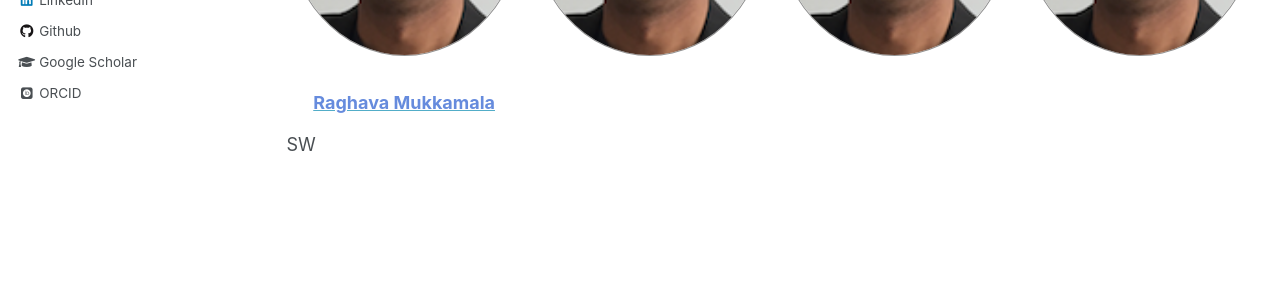
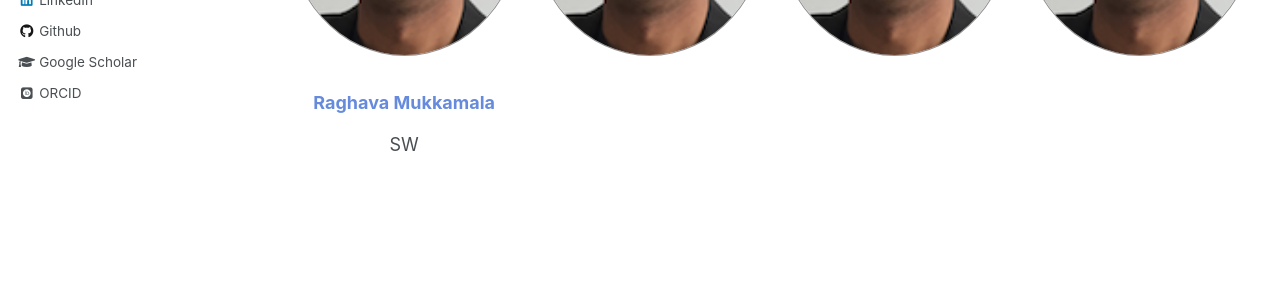
Before and after one commit to cbsBDA/cbsBDA-homepage, a Jekyll site: the page built from _pages/team.md, in a window 1280 px wide. Shown: the part 387-687 px from the top of the page. Built offline with Jekyll 4.4.1, drawn with Linux system fonts in a browser that asks for light colours; some web fonts are replaced.

Commit message:
Update _custom.scss

```diff
--- a/_sass/_custom.scss
+++ b/_sass/_custom.scss
@@ -18,8 +18,13 @@
   float: left;
   padding: 0px 5px;
 }
+.avatar a{
+  text-decoration: none;
+}
 .t-name{
   text-align: center;
   color: #668bdd;
-  text-decoration: none;
 }
+.designation{
+  text-align: center;
+}
```
